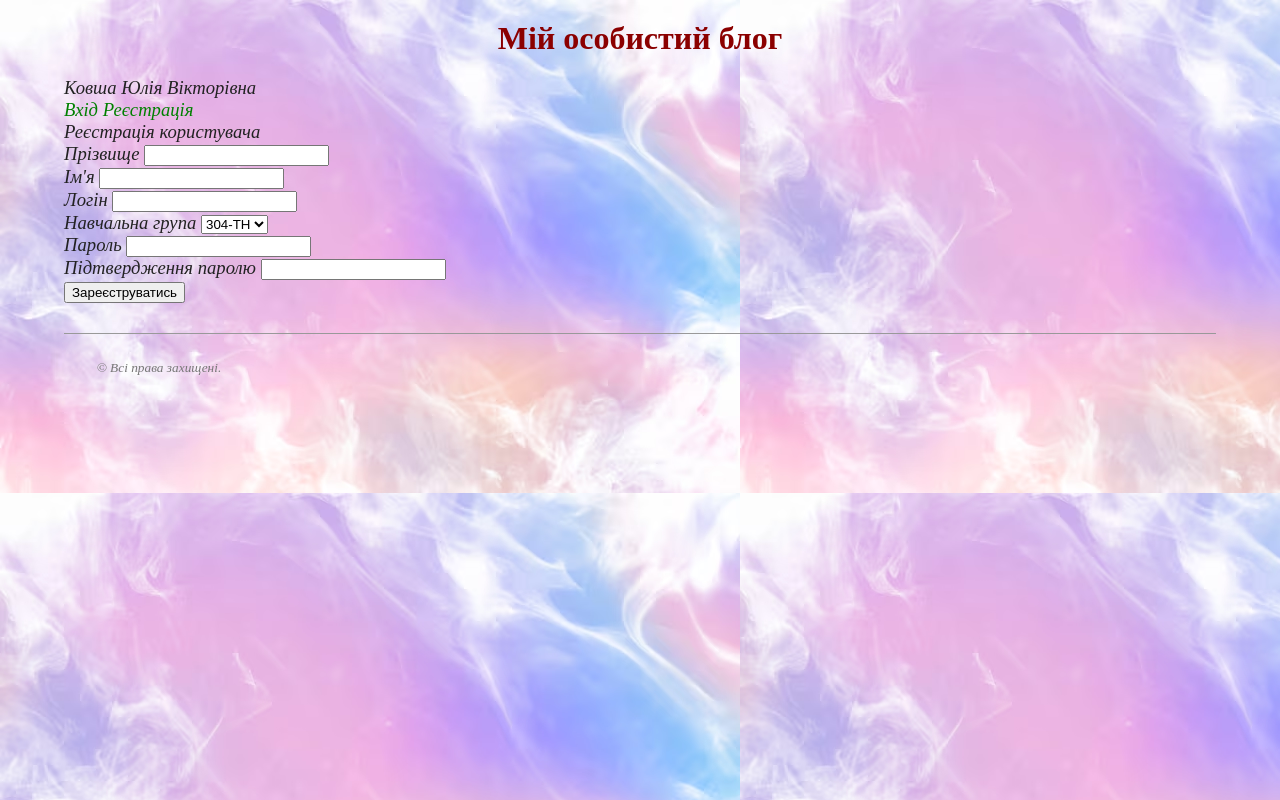
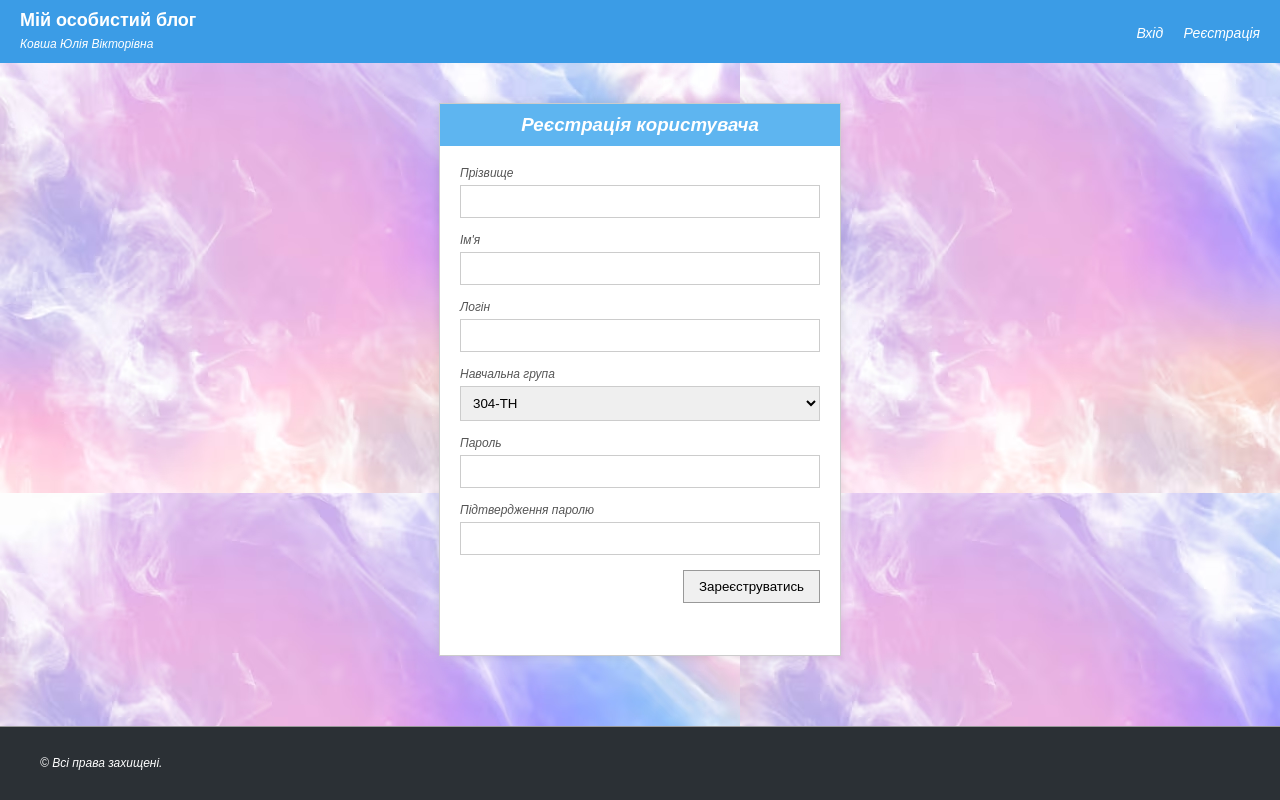
Before and after one commit to YuliaKovsha/Kovsha-lab12, a plain HTML site: page register.html in a window 1280 px wide. Drawn offline with Linux system fonts and the light colour scheme.

Commit message:
Додано стилізацію для сторінки реєстрації

```diff
--- a/styles.css
+++ b/styles.css
@@ -152,3 +152,93 @@ UL.menu LI A:active  { color: #FF0000; background-color: #FFFFFF; }
     box-shadow: 0 2px 8px rgba(0, 0, 0, 0.15);
     overflow: hidden; /* щоб float-рисунки не виходили за межі */
 }
+
+/* ===== Стилі для сторінки реєстрації ===== */
+body {
+    font-family: Arial, sans-serif;
+    background-color: #f4f4f4;
+    margin: 0;
+    padding: 0;
+    display: flex;
+    flex-direction: column;
+    min-height: 100vh;
+}
+
+.top-bar {
+    background-color: #3b9ce6;
+    color: white;
+    display: flex;
+    justify-content: space-between;
+    padding: 10px 20px;
+    align-items: center;
+}
+
+.logo h1 { margin: 0; font-size: 18px; font-style: normal; color: white; }
+.logo span { font-size: 12px; }
+
+.auth-links a {
+    color: white;
+    text-decoration: none;
+    margin-left: 15px;
+    font-size: 14px;
+}
+
+main {
+    flex: 1;
+    display: flex;
+    justify-content: center;
+    padding: 40px 0;
+}
+
+.register-container {
+    background: white;
+    width: 400px;
+    border: 1px solid #ccc;
+    box-shadow: 0 0 10px rgba(0,0,0,0.1);
+}
+
+.reg-header {
+    background-color: #5eb5f0;
+    color: white;
+    text-align: center;
+    padding: 10px;
+    font-weight: bold;
+}
+
+form {
+    padding: 20px;
+}
+
+.form-group {
+    margin-bottom: 15px;
+}
+
+.form-group label {
+    display: block;
+    font-size: 12px;
+    color: #555;
+    margin-bottom: 5px;
+}
+
+.form-group input, .form-group select {
+    width: 100%;
+    padding: 8px;
+    border: 1px solid #ccc;
+    box-sizing: border-box;
+}
+
+.submit-btn {
+    background-color: #f0f0f0;
+    border: 1px solid #999;
+    padding: 8px 15px;
+    float: right;
+    cursor: pointer;
+}
+
+.footer {
+    background-color: #2b3035;
+    color: white;
+    text-align: center;
+    padding: 15px;
+    font-size: 12px;
+}
```
